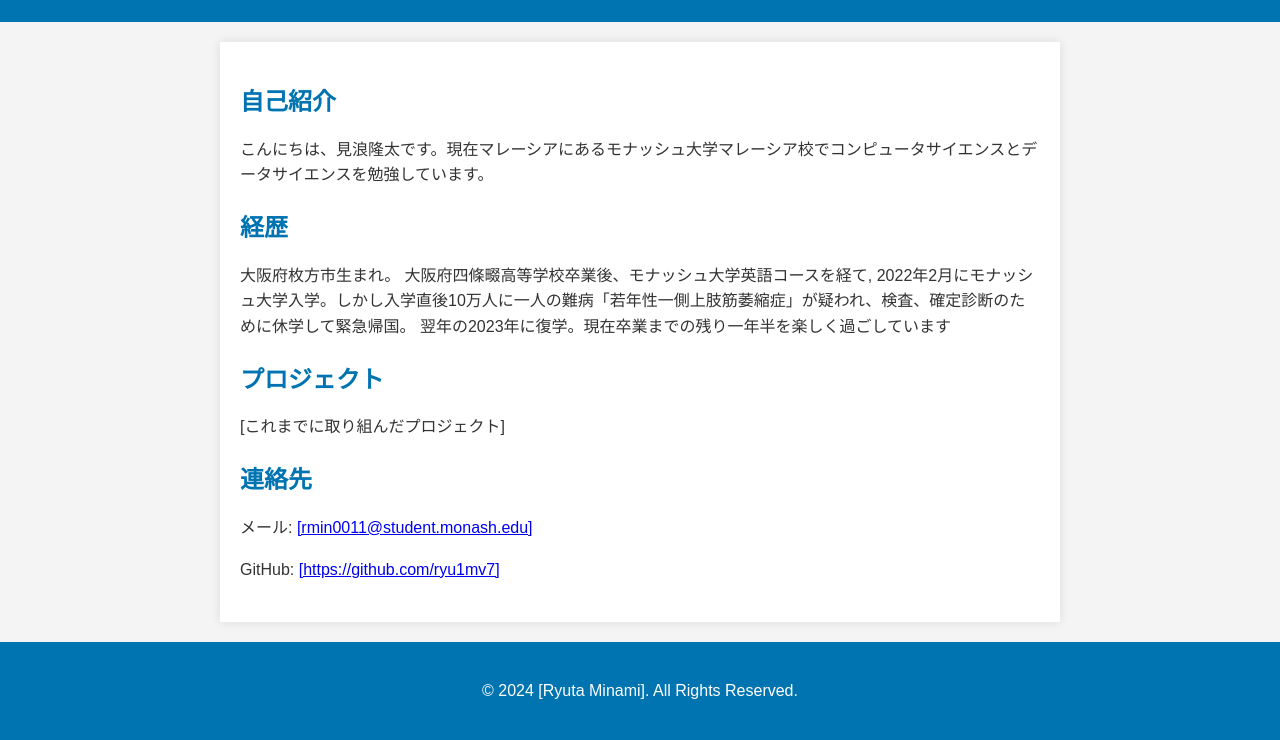
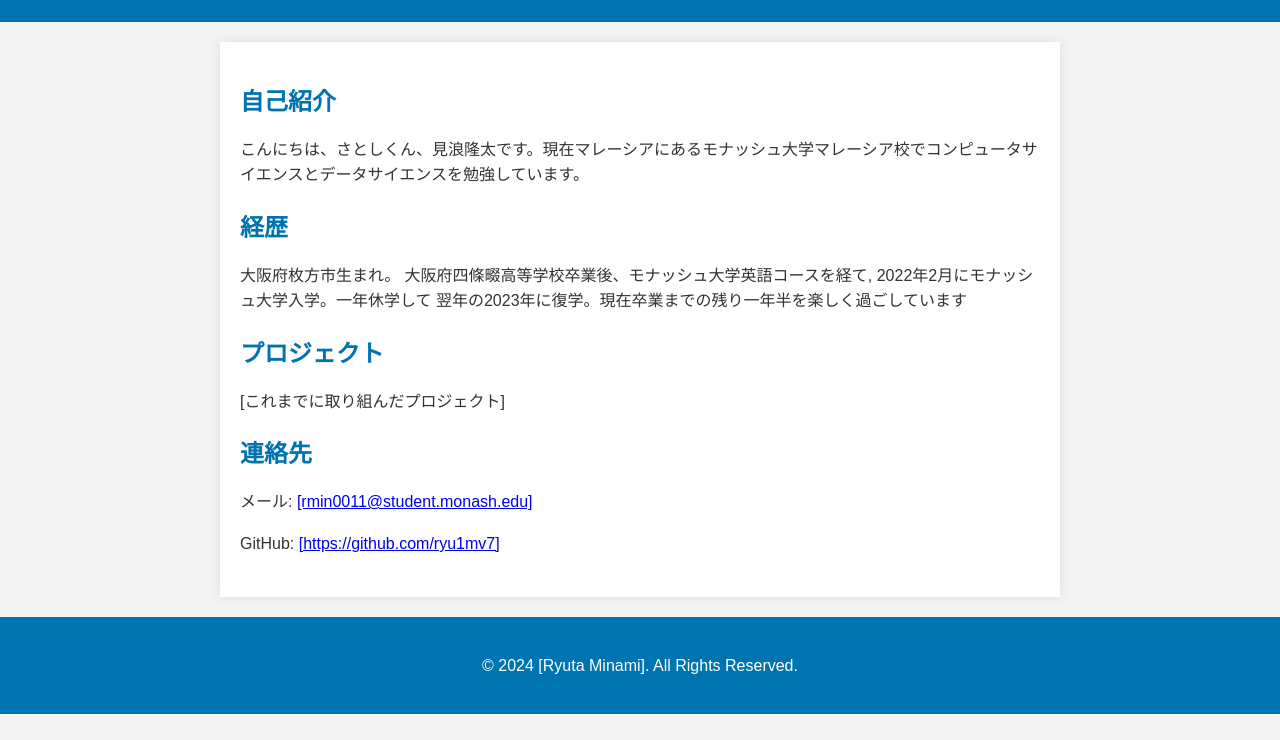
Before and after one commit to ryu1mv7/ryu1mv7.github.io, a plain HTML site: page index.html in a window 1280 px wide. Shown: the part 107-847 px from the top of the page. After the commit the page ends 821 px from the top, so only its background shows below. Drawn offline with Linux system fonts and the light colour scheme.

Commit message:
update some text to show the page to a friend of mine

```diff
--- a/index.html
+++ b/index.html
@@ -49,14 +49,14 @@
     <main>
         <section class="section">
             <h2>自己紹介</h2>
-            <p>こんにちは、見浪隆太です。現在マレーシアにあるモナッシュ大学マレーシア校でコンピュータサイエンスとデータサイエンスを勉強しています。</p>
+            <p>こんにちは、さとしくん、見浪隆太です。現在マレーシアにあるモナッシュ大学マレーシア校でコンピュータサイエンスとデータサイエンスを勉強しています。</p>
         </section>
 
         <section class="section">
             <h2>経歴</h2>
             <p> 大阪府枚方市生まれ。
                 大阪府四條畷高等学校卒業後、モナッシュ大学英語コースを経て,
-                2022年2月にモナッシュ大学入学。しかし入学直後10万人に一人の難病「若年性一側上肢筋萎縮症」が疑われ、検査、確定診断のために休学して緊急帰国。
+                2022年2月にモナッシュ大学入学。一年休学して
                 翌年の2023年に復学。現在卒業までの残り一年半を楽しく過ごしています</p>
         </section>
 
```
